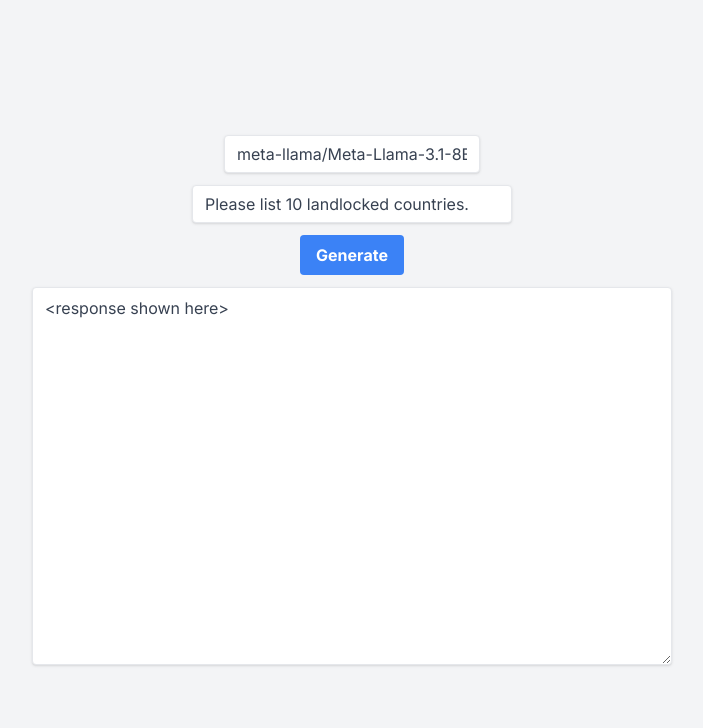
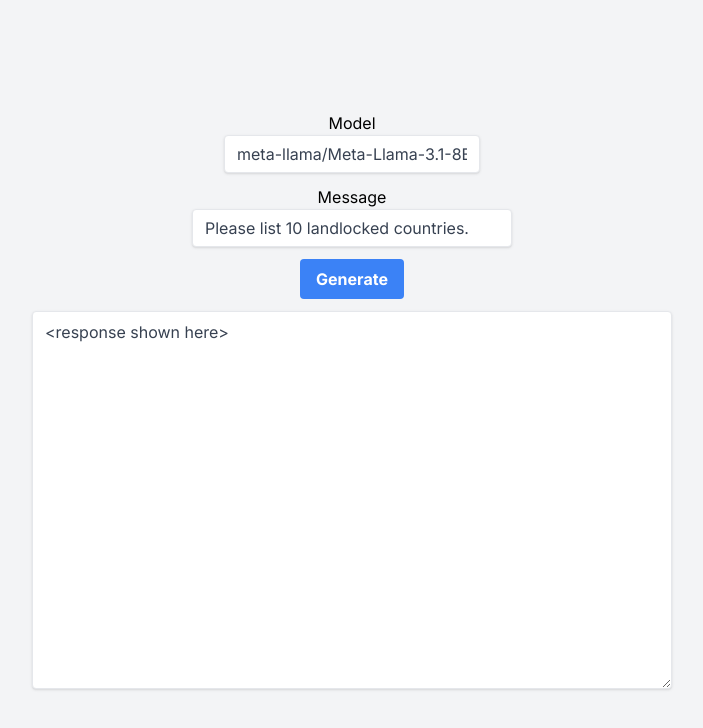
Before and after one commit to Write-with-LAIKA/drama-engine-template, a Next.js app: page / in a window 1280 px wide. Shown: the top 728 px of the page, without its empty margins (288-991 px from the left). Built offline with nearby package versions, Linux system fonts and the light colour scheme.

Commit message:
Add labels

```diff
--- a/src/app/page.tsx
+++ b/src/app/page.tsx
@@ -4,7 +4,7 @@ import { useState } from 'react';
 
 export default function Home() {
   const [model, setModel] = useState('meta-llama/Meta-Llama-3.1-8B-Instruct-Turbo');
-  const [prompt, setPrompt] = useState('Please list 10 landlocked countries.');
+  const [userMessage, setUserMessage] = useState('Please list 10 landlocked countries.');
   const [result, setResult] = useState('<response shown here>');
 
   const handleClick = async () => {
@@ -13,7 +13,7 @@ export default function Home() {
         model: model, messages: [
           {
             'role': 'user',
-            'content': prompt
+            'content': userMessage
           }
         ], max_tokens: 100
       };
@@ -31,6 +31,7 @@ export default function Home() {
 
   return (
     <div className="flex flex-col items-center justify-center min-h-screen py-2 bg-gray-100">
+      <label>Model</label>
       <input
         type="text"
         value={model}
@@ -38,11 +39,12 @@ export default function Home() {
         placeholder="Model"
         className="w-1/5 px-3 py-2 mb-3 leading-tight text-gray-700 border rounded shadow appearance-none focus:outline-none focus:shadow-outline"
       />
+      <label>Message</label>
       <input
         type="text"
-        value={prompt}
-        onChange={e => setPrompt(e.target.value)}
-        placeholder="Prompt"
+        value={userMessage}
+        onChange={e => setUserMessage(e.target.value)}
+        placeholder="Message"
         className="w-1/4 px-3 py-2 mb-3 leading-tight text-gray-700 border rounded shadow appearance-none focus:outline-none focus:shadow-outline"
       />
       <button
```
